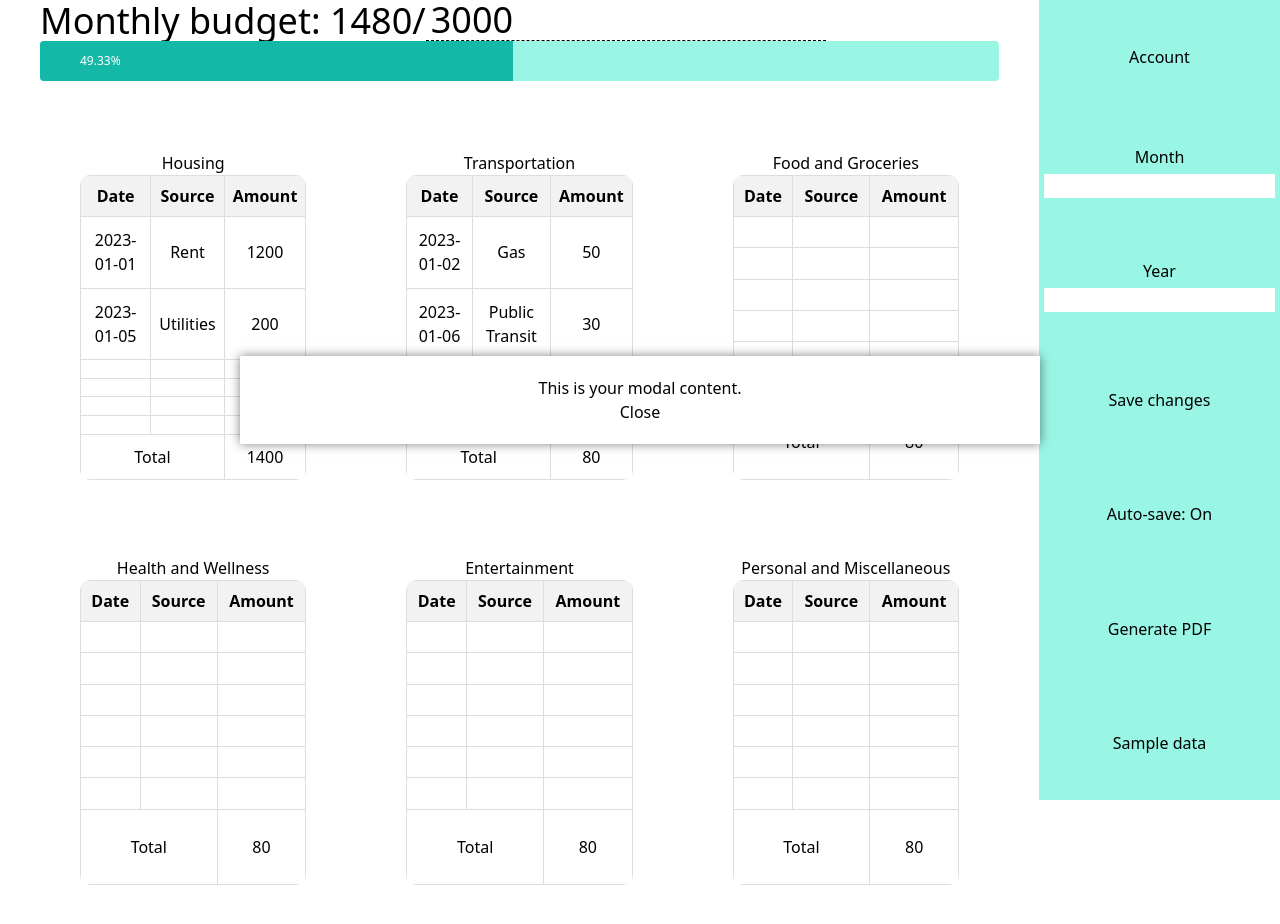
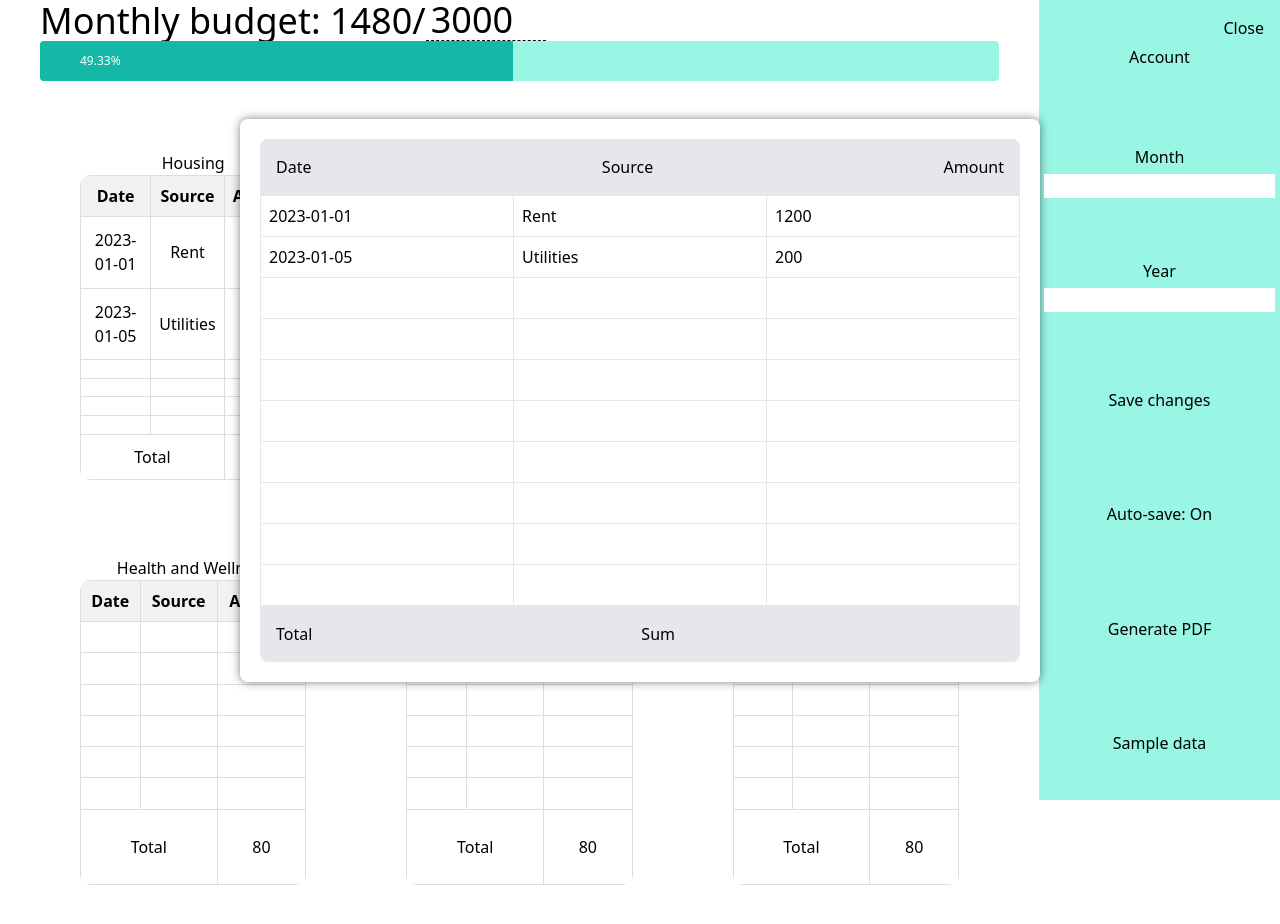
Before and after one commit to BurlacuAdrian/BudgetingApp, a React (Vite) app: page / in a window 1280 px wide. Both pictures are taken after a click on the element 193 px from the left and 327 px from the top of the page. Shown: the top 924 px of the page. Built offline with nearby package versions, Linux system fonts and the light colour scheme.

Commit message:
Add editable expenses table popup

```diff
--- a/src/App.jsx
+++ b/src/App.jsx
@@ -75,7 +75,7 @@ function App() {
           ].map((title, index) => (
             <div className="grid-item" key={index}>
               <h1>{title}</h1>
-              <ExpensesTable category={title} data={categoriesData[index] || []} sum={index === 0 ? sumHousing : sumTransportation} />
+              <ExpensesTable category={title}  modalCat={'c'+index} data={categoriesData[index] || []} sum={index === 0 ? sumHousing : sumTransportation} />
             </div>
           ))}
         </div>
--- a/src/ExpensesTable.jsx
+++ b/src/ExpensesTable.jsx
@@ -1,8 +1,17 @@
-import React, { useState } from 'react';
+import React, { useState, useEffect } from 'react';
+import Modal from './Modal';
 import '../styles.css';
 
-const ExpensesTable = ({ category, data, sum }) => {
+const ExpensesTable = ({ category, modalCat, data, sum }) => {
   const [isModalOpen, setIsModalOpen] = useState(false);
+  const [modalData, setModalData] = useState([]);
+  const [fullData, setFullData] = useState(data);
+
+  useEffect(() => {
+    // Update modalData with exactly 6 rows for each category
+    const emptyRows = Array(Math.max(6 - data.length, 0)).fill({ date: '', source: '', amount: '' });
+    setModalData([...data, ...emptyRows]);
+  }, [data]);
 
   const openModal = () => {
     setIsModalOpen(true);
@@ -12,16 +21,14 @@ const ExpensesTable = ({ category, data, sum }) => {
     setIsModalOpen(false);
   };
 
+  const updateModalData = (updatedData) => {
+    setModalData(updatedData);
+  };
 
-  const paddedData = [...data, ...Array(Math.max(6 - data.length, 0)).fill({ date: '', source: '', amount: '' })];
-
+  {console.log(JSON.stringify(fullData,null,2))}
   return (
     <>
-      <table
-        className="my-table w-full h-full"
-        onClick={openModal}
-        style={{ cursor: 'pointer' }}
-      >
+      <table className="my-table w-full h-full" onClick={openModal} style={{ cursor: 'pointer' }}>
         <thead>
           <tr>
             <th>Date</th>
@@ -30,7 +37,7 @@ const ExpensesTable = ({ category, data, sum }) => {
           </tr>
         </thead>
         <tbody>
-          {paddedData.map((entry, index) => (
+          {modalData.map((entry, index) => (
             <tr key={index}>
               <td>{entry.date}</td>
               <td>{entry.source}</td>
@@ -45,14 +52,8 @@ const ExpensesTable = ({ category, data, sum }) => {
         </tbody>
       </table>
 
-      {isModalOpen && (
-        <div className="modal-overlay" onClick={closeModal}>
-          <div className="modal-content" onClick={(e) => e.stopPropagation()}>
-            <p>This is your modal content.</p>
-            <button onClick={closeModal}>Close</button>
-          </div>
-        </div>
-      )}
+      {/* Pass the key, closeModal function, modalData, and update function to the Modal component */}
+      {isModalOpen && <Modal key2={modalCat} closeModal={() => setIsModalOpen(false)} modalData={fullData} updateModalData={setFullData} />}
     </>
   );
 };
--- /dev/null
+++ b/src/Modal.jsx
@@ -0,0 +1,82 @@
+// Import React and Tailwind CSS
+import React, { useState, useEffect } from 'react';
+import 'tailwindcss/tailwind.css';
+
+// Modal component
+const Modal = ({ key2, closeModal, modalData, updateModalData }) => {
+  // State to store the editable content of each cell
+  const [cellContent, setCellContent] = useState(() => {
+    // Map over modalData and create a 2D array with the corresponding values
+    const initialContent = modalData.map((dataItem) => [dataItem.date, dataItem.source, dataItem.amount]);
+
+    // Fill the remaining rows with empty values if needed
+    const remainingRows = Math.max(10 - initialContent.length, 0);
+    for (let i = 0; i < remainingRows; i++) {
+      initialContent.push(['', '', '']);
+    }
+
+    return initialContent;
+  });
+
+  // Update modalData when cellContent changes
+  useEffect(() => {
+    const updatedModalData = cellContent.map((row) => ({
+      date: row[0],
+      source: row[1],
+      amount: row[2],
+    }));
+
+    // Call the prop function to update modalData in the parent component
+    updateModalData(updatedModalData);
+  }, [cellContent, updateModalData]);
+
+  return (
+    <div className="modal-overlay" onClick={closeModal}>
+      <div className="modal-content rounded-lg w-80vw h-80vh" onClick={(e) => e.stopPropagation()}>
+        <div className="flex flex-col">
+          <div className="flex justify-between bg-gray-200 p-4 rounded-t-lg">
+            <span>Date</span>
+            <span>Source</span>
+            <span>Amount</span>
+          </div>
+
+          <div className="overflow-y-auto">
+            <table className="w-full border-collapse border">
+              <tbody>
+                {cellContent.map((row, rowIndex) => (
+                  <tr key={rowIndex} className="border-b">
+                    {row.map((content, cellIndex) => (
+                      <td key={cellIndex} className="border-r p-2">
+                        <input
+                          type="text"
+                          value={content}
+                          onChange={(e) => {
+                            const updatedContent = [...cellContent];
+                            updatedContent[rowIndex][cellIndex] = e.target.value;
+                            setCellContent(updatedContent);
+                          }}
+                          className="w-full border-none focus:outline-none"
+                        />
+                      </td>
+                    ))}
+                  </tr>
+                ))}
+              </tbody>
+            </table>
+          </div>
+
+          <div className="flex justify-between bg-gray-200 p-4 rounded-b-lg">
+            <span className="flex-2">Total</span>
+            <span className="flex-1">Sum</span>
+          </div>
+        </div>
+
+        <button className="absolute top-4 right-4" onClick={closeModal}>
+          Close
+        </button>
+      </div>
+    </div>
+  );
+};
+
+export default Modal;
--- a/src/MonthlyBudget.jsx
+++ b/src/MonthlyBudget.jsx
@@ -18,7 +18,7 @@ const MonthlyBudget = ({ sums, monthlyBudget, setMonthlyBudget }) => {
         Monthly budget: {monthlyBudget.before}/
         <input
           type="number"
-          style={{ borderBottom: '1px dashed #000', padding: '0 5px', width: '400px' }}
+          style={{ borderBottom: '1px dashed #000', padding: '0 5px', width: '120px' }}
           value={monthlyBudget.after}
           onChange={handleAfterChange}
         />
```
